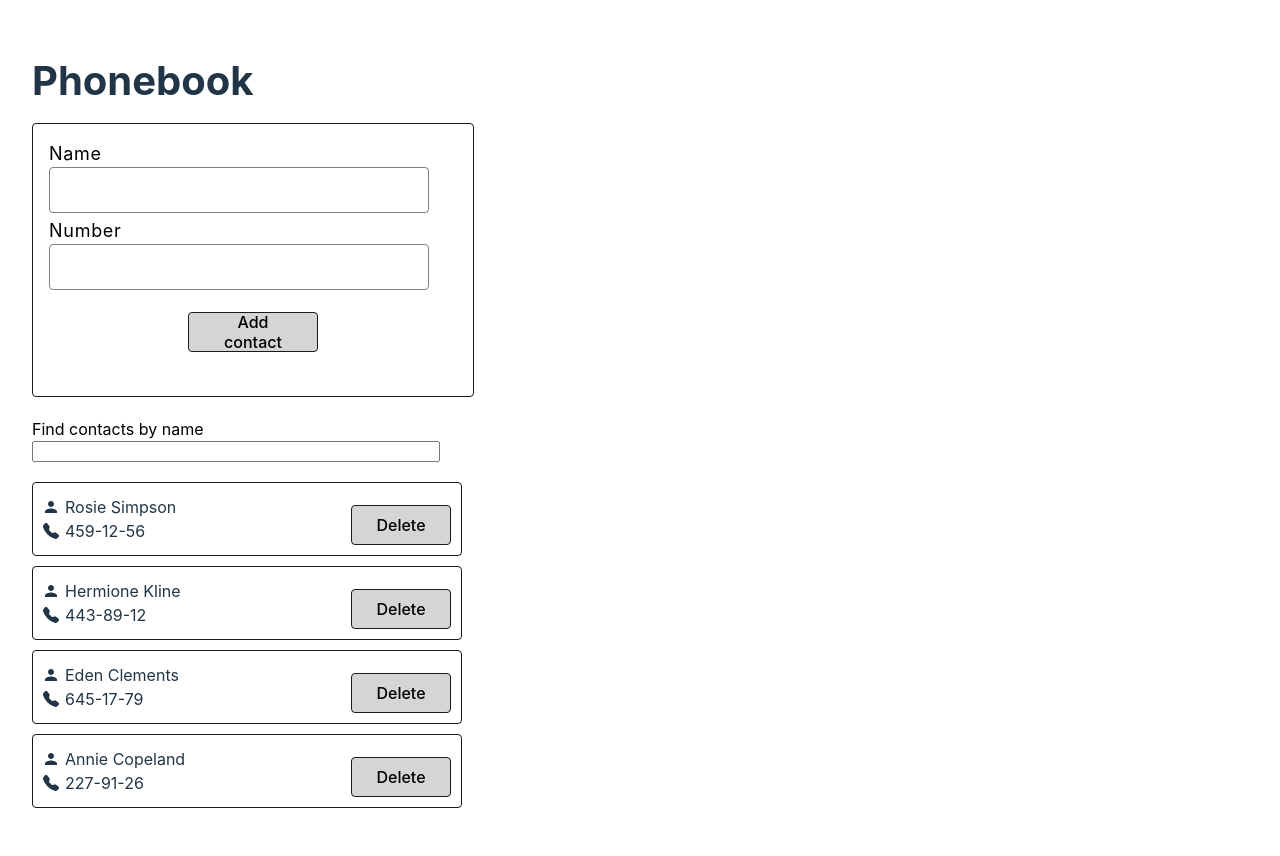
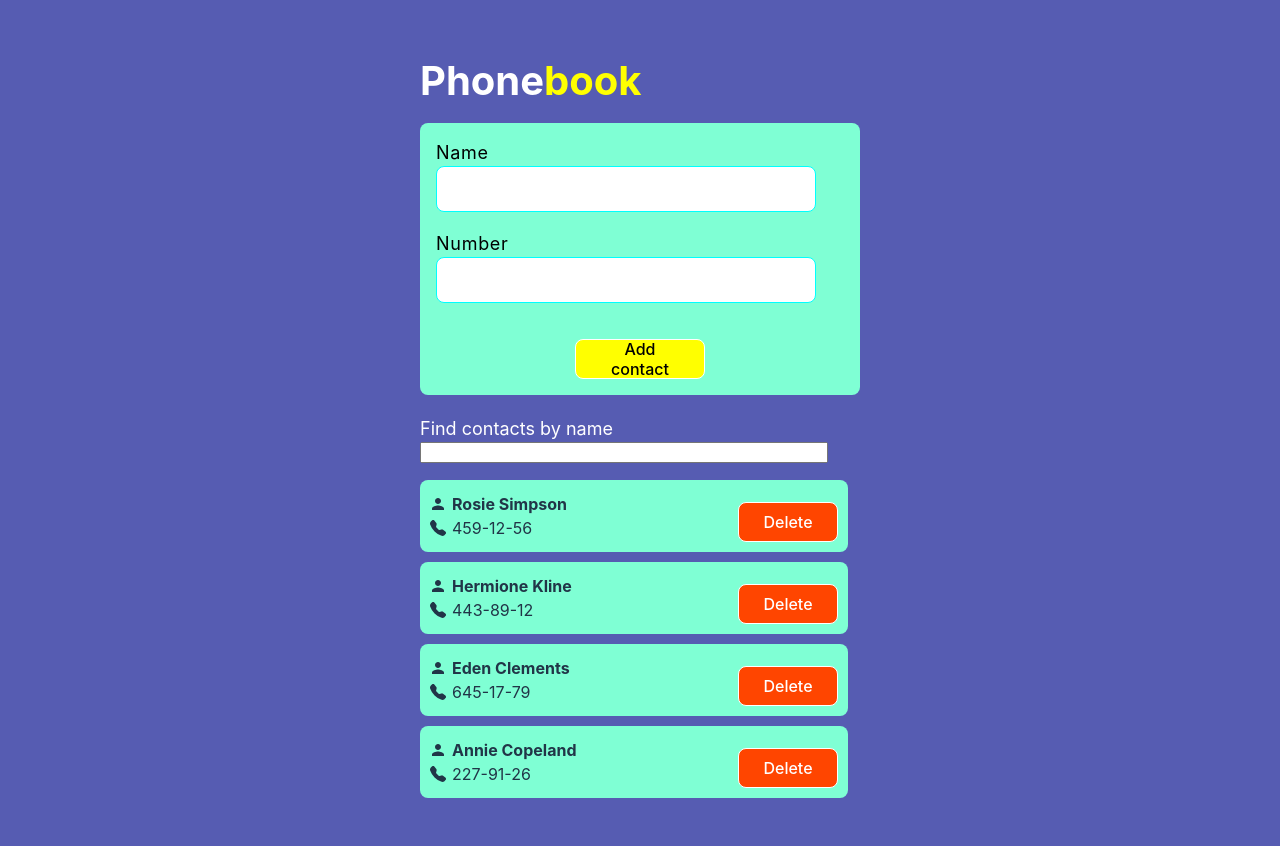
Before and after one commit to Mariia2990/goit-react-hw-03, a React (Vite) app: page / in a window 1280 px wide. Built offline with nearby package versions, Linux system fonts and the light colour scheme; the HTML template or start-up script is replaced by a standard one.

Commit message:
add styles

```diff
--- a/src/App.jsx
+++ b/src/App.jsx
@@ -55,7 +55,7 @@ function App() {
   return (
     <>
 <div>
-  <h1>Phonebook</h1>
+  <h1>Phone<span>book</span></h1>
   <ContactForm onAddContact={addContact}/>
   < SearchBox filter={filter} onFilterChange={handleFilterChange} />
   <ContactList contacts={filteredContacts} onDeleteContact={deleteContact} />
--- a/src/components/Contact/Contact.module.css
+++ b/src/components/Contact/Contact.module.css
@@ -6,8 +6,8 @@
     padding: 10px;
     gap: 10px;
     margin: 10px 0 0;
-    border: 1px solid #1a1a1a;
-    border-radius: 4px;
+    border-radius: 8px;
+    background-color: aquamarine;
 }
 
 .buttonDelete{
@@ -18,13 +18,23 @@ align-items: center;
 justify-content: center;
 margin-left: auto;
 margin-top: 12px;
+border-radius: 8px;
+background-color: orangered;
+color: #fff;
 }
 
+.buttonDelete:hover{
+background-color: orange;
+}
 .nameContact,
 .numberContact{
 margin:0;
 display: flex;
 align-items: center;
+}
+
+.nameContact{
+    font-weight: bold;
 }
 
 .iconPeople,
--- a/src/components/ContactForm/ContactForm.module.css
+++ b/src/components/ContactForm/ContactForm.module.css
@@ -1,12 +1,11 @@
 .formContact{
 display: flex;
 flex-direction: column;
-background-color: #fff;
+background-color:aquamarine;
 padding: 16px;
 width: 408px;
 height: 240px;
-border-radius: 4px;
-border: 1px solid #1a1a1a;
+border-radius: 8px;
 }
 
 .buttonAdd{
@@ -15,8 +14,14 @@ width: 130px;
 height: 40px;
 align-items: center;
 justify-content: center;
+border-radius:8px;
 margin: 0 auto;
-margin-top: 18px;
+margin-top: auto;
+background-color:yellow;
+}
+
+.buttonAdd:hover{
+background-color:gold;
 }
 
 .labelContact{
@@ -33,21 +38,28 @@ text-align: left;
 .field{
     width: 360px;
     height: 35px;
-    border: 1px solid #808080;
+    border: 1px solid aqua;
     padding-left: 16px;
     padding-top: 8px;
-    border-radius: 4px;
+    border-radius: 8px;
     transition: border-color .25s cubic-bezier(.4,0,.2,1);
     font-size: 16px;
     font-weight: 400;
     line-height: 1.5;
     letter-spacing: .04em;
     color: #2e2f42;
-    margin-bottom: 4px;
+    margin-bottom: auto;
+    background-color: #fff;
+}
+
+.field:hover,
+.field:focus{
+border-color: aqua;
 }
 
 .errorMessage{
-    color: red;
-  font-size: 10px;
- text-align: left;
+color: red;
+font-size: 10px;
+text-align: left;
+margin-bottom: 4px;
 }
--- a/src/components/SearchBox/SearchBox.module.css
+++ b/src/components/SearchBox/SearchBox.module.css
@@ -5,11 +5,13 @@ width: 408px;
 height: 35px;
 margin-top: 20px;
 margin-bottom: 20px;
+border-radius: 8px;
 }
 
 .labelFilter{
 text-align: left;
-color: black;
+color: #fff;
+font-size: 18px;
 }
 
 .inputFilter{
--- a/src/index.css
+++ b/src/index.css
@@ -23,10 +23,12 @@ a:hover {
 }
 
 body {
-  margin: 0;
-  place-items: center;
-  min-width: 320px;
-  min-height: 100vh;
+      margin: 0 auto;
+        display: flex;
+        min-width: 320px;
+        min-height: 100vh;
+        flex-direction: column;
+        background-color: #565cb2;
 }
 
 h1 {
@@ -34,21 +36,27 @@ h1 {
   line-height: 1.1;
   text-align: left;
   margin-bottom: 20px;
+  color: #fff;
+}
+
+h1 span{
+  color: yellow;
 }
 
 button {
   border-radius: 4px;
-  border: 1px solid #1a1a1a;
+  border: 1px solid #fff;
   padding: 0.6em 1.2em;
   font-size: 1em;
   font-weight: 500;
   font-family: inherit;
-  background-color: #d6d4d4;
+  background-color: #fff;
   cursor: pointer;
   transition: border-color 0.25s;
+  color: #000;
 }
 button:hover {
-  border-color: #5a5b5d;
+  border-color: aqua;
 }
 button:focus,
 button:focus-visible {
@@ -64,6 +72,6 @@ button:focus-visible {
     color: #747bff;
   }
   button {
-    background-color: #d6d4d4;
+    background-color: #fff;
   }
 }
```
